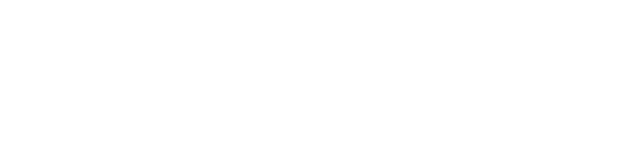
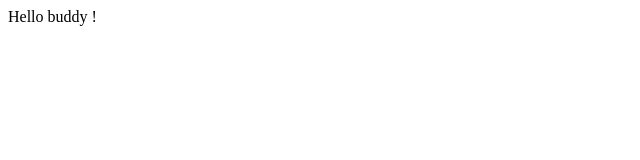
Before and after one commit to anaxa-gore/java-web, a website: page web/src/index.html in a window 1280 px wide. Shown: the whole page, without its empty margins (0-640 px from the left). Drawn offline with Linux system fonts and the light colour scheme.

Commit message:
Test écriture

```diff
--- a/web/src/index.html
+++ b/web/src/index.html
@@ -5,6 +5,7 @@
   <title>Coucou</title>
 </head>
 <body>
+Hello buddy !
 
 </body>
 </html>
```
